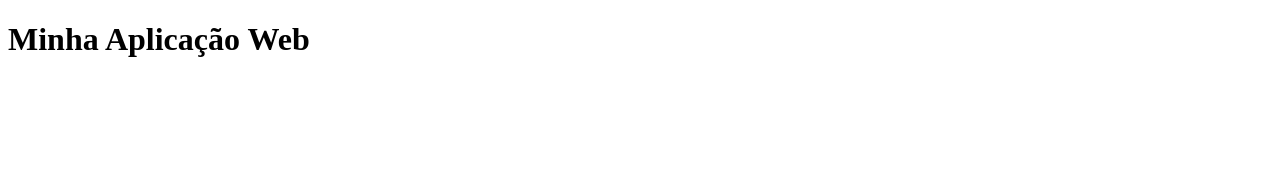
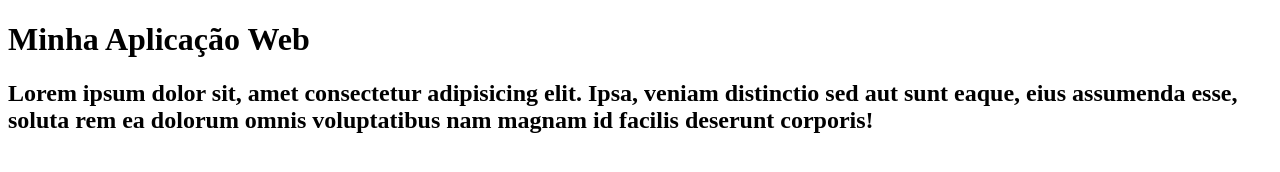
Before and after one commit to guerrahrafael/gitVsCode, a plain HTML site: page index.html in a window 1280 px wide. Drawn offline with Linux system fonts and the light colour scheme.

Commit message:
Altualizado o texto do site

```diff
--- a/index.html
+++ b/index.html
@@ -7,6 +7,7 @@
 </head>
 <body>
     <h1>Minha Aplicação Web</h1>
+    <h2>Lorem ipsum dolor sit, amet consectetur adipisicing elit. Ipsa, veniam distinctio sed aut sunt eaque, eius assumenda esse, soluta rem ea dolorum omnis voluptatibus nam magnam id facilis deserunt corporis!</h2>
 
 </body>
 </html>
```
